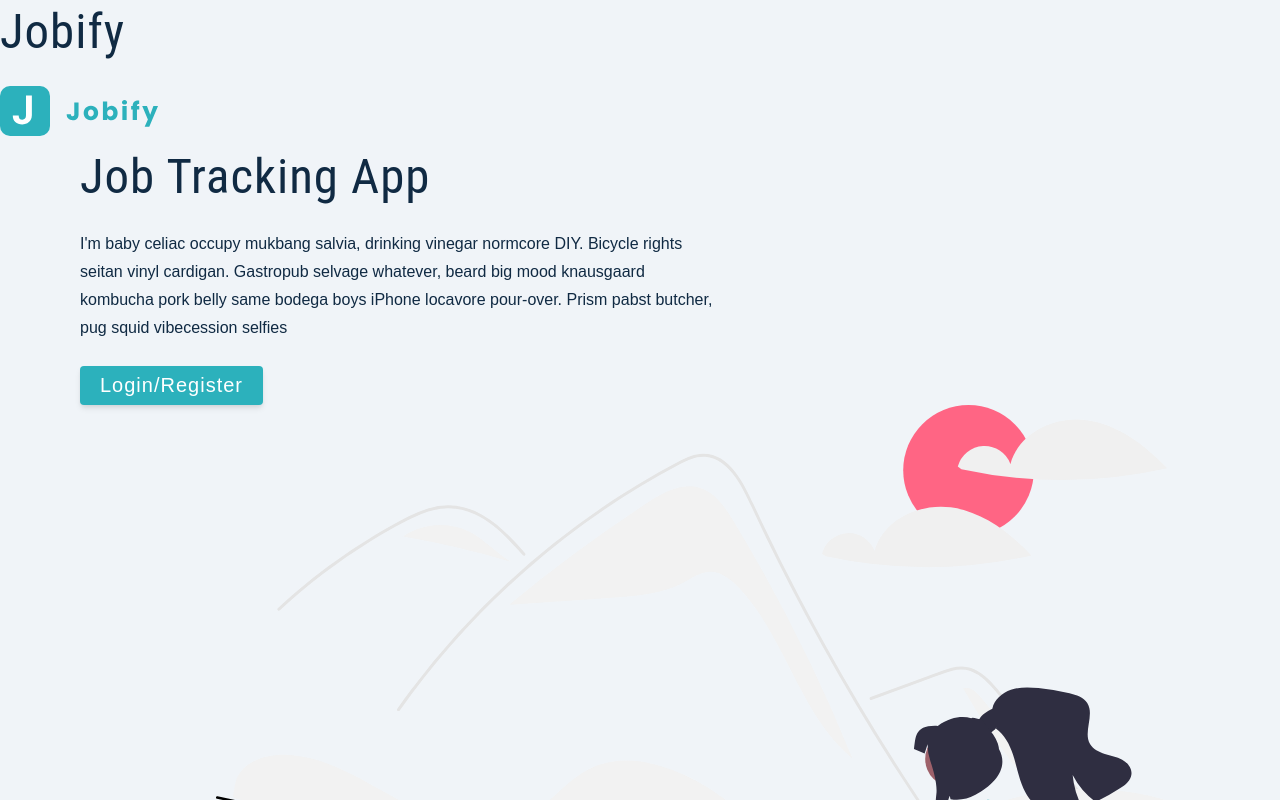
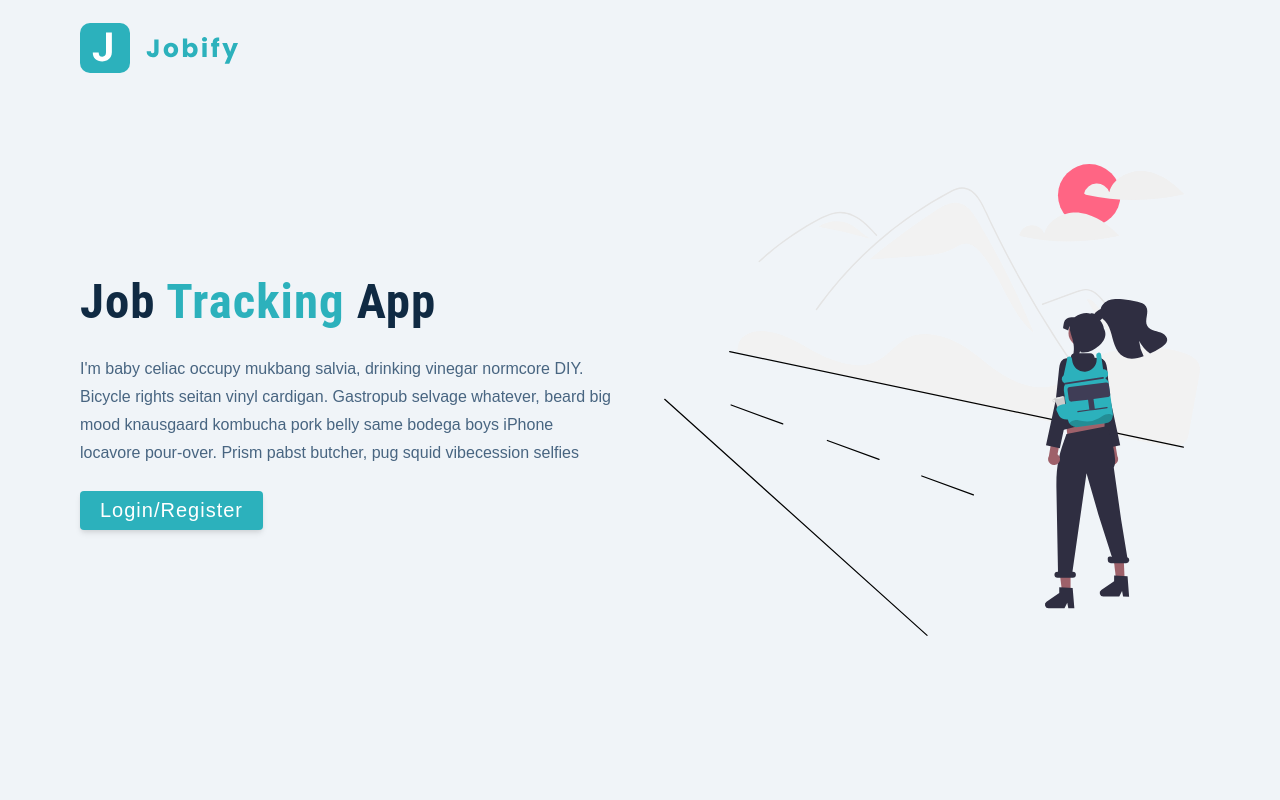
Before and after one commit to NorieM/jobify, a React (Create React App) app in the folder client/: page /landing in a window 1280 px wide. Shown: the top 800 px of the page. Built offline with nearby package versions, Linux system fonts and the light colour scheme.

Commit message:
Finished Landing page section

```diff
--- a/client/package.json
+++ b/client/package.json
@@ -10,6 +10,7 @@
     "react": "^18.2.0",
     "react-dom": "^18.2.0",
     "react-scripts": "5.0.1",
+    "styled-components": "^5.3.9",
     "web-vitals": "^2.1.4"
   },
   "scripts": {
--- a/client/src/App.js
+++ b/client/src/App.js
@@ -3,7 +3,6 @@ import Landing from "./pages/Landing";
 function App() {
   return (
     <div>
-      <h1>Jobify</h1>
       <Landing />
     </div>
   )
--- a/client/src/pages/Landing.js
+++ b/client/src/pages/Landing.js
@@ -1,9 +1,10 @@
-import logo from '../assets/images/logo.svg';
-import main from '../assets/images/main.svg'
+import logo from "../assets/images/logo.svg";
+import main from "../assets/images/main.svg";
+import Wrapper from "../assets/wrappers/LandingPage";
 
 const Landing = () => {
   return (
-    <main>
+    <Wrapper>
       <nav>
         <img src={logo} alt="Jobify" className="logo" />
       </nav>
@@ -13,22 +14,20 @@ const Landing = () => {
             job <span>tracking</span> App
           </h1>
           <p>
-            I'm baby celiac occupy mukbang salvia,
-            drinking vinegar normcore DIY. Bicycle
-            rights seitan vinyl cardigan. Gastropub
-            selvage whatever, beard big mood knausgaard
-            kombucha pork belly same bodega boys iPhone
-            locavore pour-over. Prism pabst butcher, pug
-            squid vibecession selfies
+            I'm baby celiac occupy mukbang salvia, drinking vinegar normcore
+            DIY. Bicycle rights seitan vinyl cardigan. Gastropub selvage
+            whatever, beard big mood knausgaard kombucha pork belly same bodega
+            boys iPhone locavore pour-over. Prism pabst butcher, pug squid
+            vibecession selfies
           </p>
-          <button className="btn btn-hero">
-            Login/Register
-          </button>
+          <button className="btn btn-hero">Login/Register</button>
         </div>
         <img src={main} alt="job hunt" className="img main-img" />
       </div>
-    </main>
-  )
-}
+    </Wrapper>
+  );
+};
 
-export default Landing
+
+
+export default Landing;
```
Also changed, not shown: 1 other file (tests, documents, lock files or other folders).
